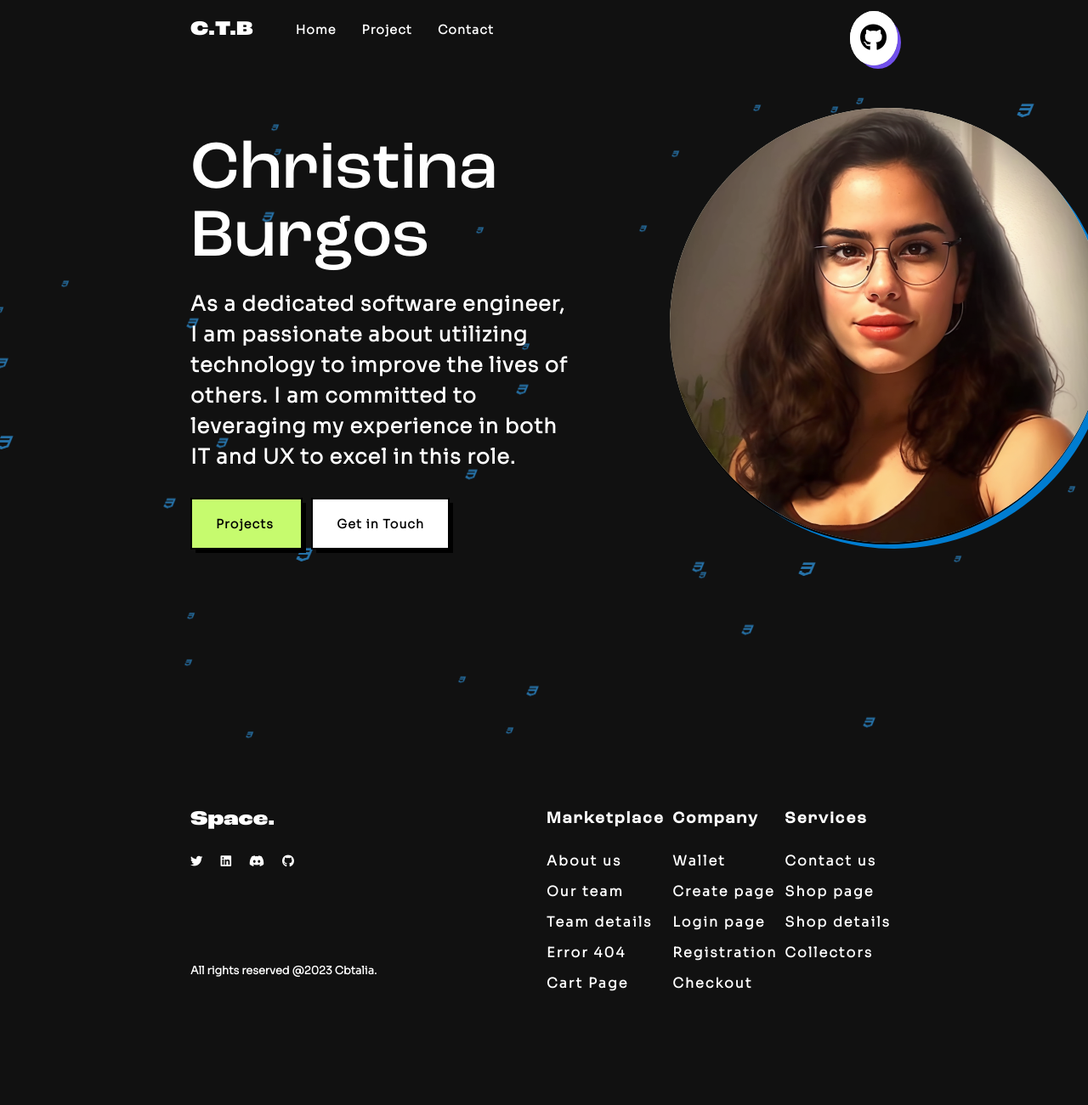
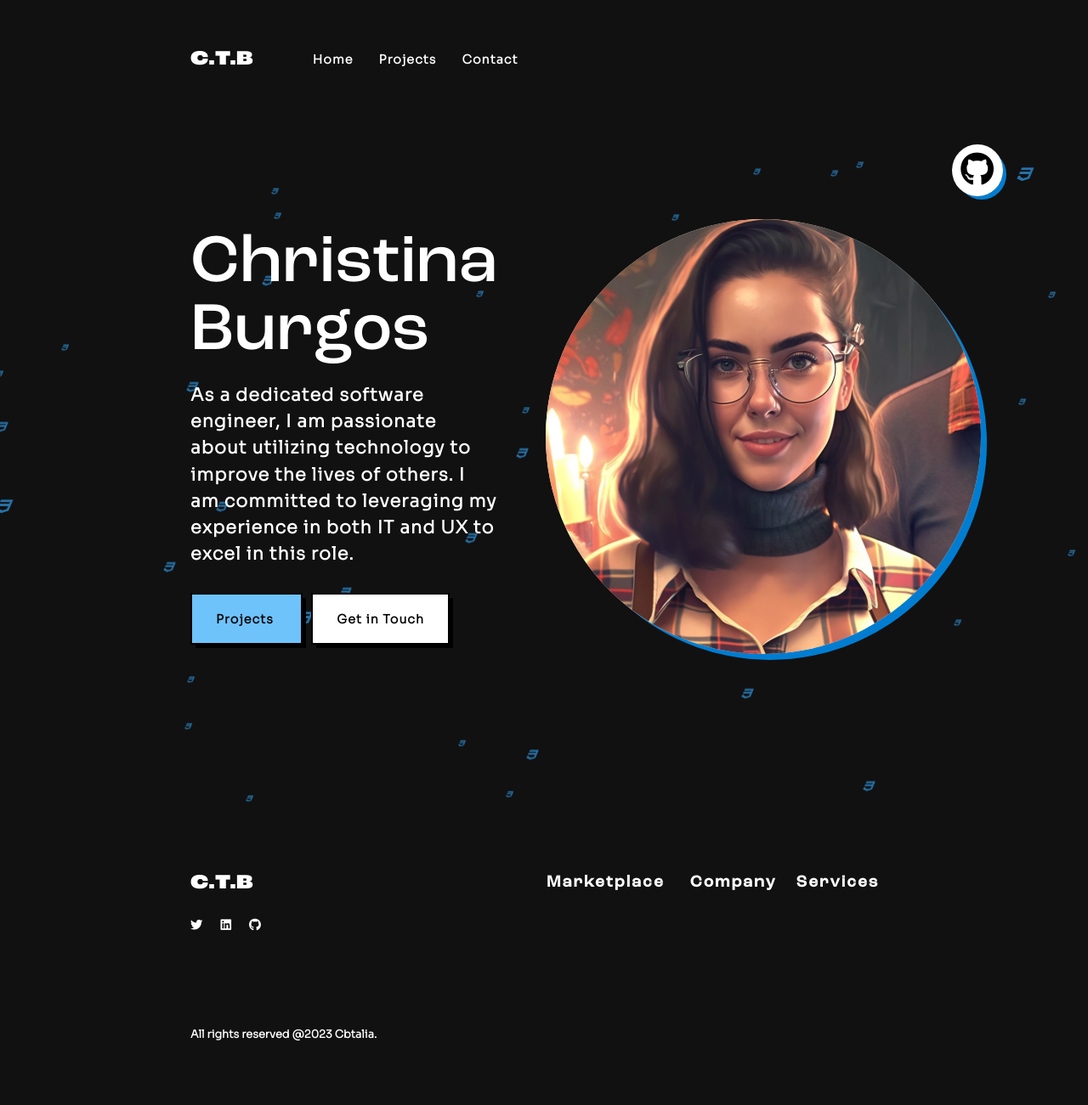
Before and after one commit to christinabrgs/Personal_Site, a plain HTML site: page www/PersonalSite/index.html in a window 1280 px wide. Shown: the whole page at 85% size. Before the commit the page ends 1226 px from the top, so only its background shows below. Drawn offline with Linux system fonts and the light colour scheme.

Commit message:
updated portfolio website

```diff
--- a/www/PersonalSite/index.html
+++ b/www/PersonalSite/index.html
@@ -16,6 +16,7 @@
 <!-- body -->
 <body>
 
+	<title> Chris' Services </title>
 
 <!-- title & navigation -->
 <div class="navcontainer">
@@ -31,7 +32,7 @@
 			Home
 		</a>
 		<a class="market" href="">
-			Project
+			Projects
 		</a>
 		<a class="blog" href="">
 			Contact
@@ -40,11 +41,7 @@
 
 	<!-- right navigation -->
 	<div class="right-nav">
-		<div class="navbutton-two">
-			<a class="EN" href="https://github.com/christinabrgs/">
-				<i class="fa-brands fa-github"></i>
-			</a>
-		</div>
+
 	</div>
 </div>
 
@@ -76,10 +73,17 @@
 
 	<!-- NFT Card -->
 	<div class="nftcardcontainer">
+		<div class="navbutton-two">
+			<a class="EN" target="_blank" href="https://github.com/christinabrgs/">
+				<i class="fa-brands fa-github"></i>
+			</a>
+		</div>
 		<!-- Top Half of Card -->
 		<div class="nftcard-top">
+			<div id="overlay">
 			<div class="cardimage">
-				<img class="cardimagesize" src="images/professional.png">
+				<img class="cardimagesize" src="images/professional2.png">
+			</div>
 			</div>
 		</div>
 		<span class="circleimage">
@@ -96,20 +100,20 @@
 	<!-- title & Socials -->
 	<div Class="Footer">
 		<div Class="FooterTitle">
-			Space.
+			C.T.B
 		</div>
 		<div Class="SocialsContainer">
-			<a Class="SocialsLink" href="">
+			<a Class="SocialsLink" target="_blank" href="https://twitter.com/ctaliab">
 				<i class="fa-brands fa-twitter"></i>
 			</a>
-			<a Class="SocialsLink" href="">
+			<a Class="SocialsLink" target="_blank" href="https://www.linkedin.com/in/christinatburgos/">
 				<i class="fa-brands fa-linkedin"></i>
 			</a>
-			<a Class="SocialsLink" href="">
-				<i class="fa-brands fa-discord"></i>
+			<a class="SocialsLink" target="_blank" href="https://github.com/christinabrgs/">
+				<i class="fa-brands fa-github"></i>
 			</a>
-			<a class="SocialsLink" href="https://github.com/christinabrgs/">
-				<i class="fa-brands fa-github"></i>
+			<a class="SocialsLink" target="_blank" href="https://github.com/christinabrgs/">
+				<!-- <i class="fa-brands fa-github"></i> -->
 			</a>
 		</div>
 		<div Class="FooterRights">
@@ -130,58 +134,6 @@
 			<th class="ResourceHeader">
 				Services
 			</th>
-			<tr>
-				<td>
-					About us
-				</td>
-				<td>
-					Wallet
-				</td>
-				<td>
-					Contact us
-				</td>
-			</tr>
-			<tr>
-				<td>
-					Our team
-				</td>
-				<td>
-					Create page
-				</td>
-				<td>
-					Shop page
-				</td>
-			</tr>
-			<tr>
-				<td>
-					Team details
-				</td>
-				<td>
-					Login page
-				</td>
-				<td>
-					Shop details
-				</td>
-			</tr>
-			<tr>
-				<td>
-					Error 404
-				</td>
-				<td>
-					Registration
-				</td>
-				<td>
-					Collectors
-				</td>
-			</tr>
-			<tr>
-				<td>
-					Cart Page
-				</td>
-				<td>
-					Checkout
-				</td>
-			</tr>
 		</table>
 
 	</div>
--- a/www/PersonalSite/style.css
+++ b/www/PersonalSite/style.css
@@ -23,8 +23,27 @@ body {
     width: 100%;
     margin:0 auto;
     padding:0px;
+    scrollbar-width: thin;
+  scrollbar-color: grey black;
+}
 
-}
+/* Works on Chrome, Edge, and Safari */
+*::-webkit-scrollbar {
+    width: 12px;
+  }
+
+  *::-webkit-scrollbar-track {
+    background: black;
+  }
+
+  *::-webkit-scrollbar-thumb {
+    background-color: #111111;
+    border-radius: 20px;
+    border: 3px solid #007dd1;
+  }
+
+
+
 
 a {
     text-decoration: none;
@@ -33,17 +52,20 @@ a {
     font-weight: 600;
 }
 
+a:hover {
+    color: rgb(255, 253, 117);
+}
 
 
 /* navigation */
 
 .navcontainer {
     display: flex;
-    padding: 15px 0 30px 0;
+    padding: 50px 0 0px 0;
     font-family: 'Sora', sans-serif;
     width: 65%;
     color: white;
-    margin: 0 auto;
+    margin: 0px auto;
 }
 
 .navcontainer a {
@@ -74,13 +96,17 @@ a {
     padding-right: 30px;
 }
 
+.home:hover, .market:hover, .blog:hover {
+    color: rgb(255, 253, 117);
+}
+
 .home {
-    padding-left: 50px;
+    padding-left: 70px;
 }
 
 .right-nav {
     height:40px;
-    margin-top: 10px;
+    margin-top: 50px;
     letter-spacing: 2px;
     display: flex;
     align-items: center;
@@ -88,16 +114,17 @@ a {
 
 
 .navbutton, .connect, .EN {
-    border: 2px solid;
-    padding: 10px 10px;
-    box-shadow: 5px 5px 0px -1px rgb(113, 80, 235);
-    -webkit-box-shadow: 5px 5px 0px -1px rgb(113, 80, 235);
-    -moz-box-shadow: 5px 5px 0px -1px rgb(113, 80, 235);
+    border: 0px solid;
+    padding: 5px 10px;
+    box-shadow: 5px 5px 0px -1px #007dd1;
+    -webkit-box-shadow: 5px 5px 0px -1px #007dd1;
+    -moz-box-shadow: 5px 5px 0px -1px #007dd1;
 }
 
 .navbutton-two {
+    position: relative;
     margin-left: 10px;
-    padding: 5px 0px;
+    padding: 5px 0px 0px 500px;
     border-radius: 0%;
 }
 
@@ -111,7 +138,7 @@ a {
 }
 
 .EN {
-    font-size: 2em;
+    font-size: 2.5em;
     font-weight: 700;
     letter-spacing: 1px;
     background-color: white;
@@ -123,11 +150,20 @@ a {
     color: black;
 }
 
+.navbutton-two a:hover {
+    color: #007dd1;
+}
+
+.navbutton-two i:hover {
+    color: #007dd1;
+}
+
 
 
 /* about */
 
 .head-background {
+    margin-top: 30px;
     width: 100%;
     height: 800px;
     background: url(images/Icon-Parallax.gif);
@@ -153,7 +189,7 @@ a {
     font-weight: 300;
     line-height: 100%;
     margin: 0;
-    padding-top: 65px;
+    padding-top: 100px;
     color: white;
 
 }
@@ -162,7 +198,7 @@ a {
 .about-descr {
     font-family: 'Sora', sans-serif;
     letter-spacing: 1px;
-    font-size: 1.5em;
+    font-size: 1.3em;
     font-weight: 700;
     line-height: 150%;
     margin: 0;
@@ -186,7 +222,7 @@ a {
 
 .aboutbutton-one {
     margin: 0 10px 0 0px;
-    background-color: #c6fb6e;
+    background-color: #6ec3fb;
 }
 
 .aboutbutton-two {
@@ -196,6 +232,9 @@ a {
 
 }
 
+.aboutbutton-two a:hover {
+    color: #007dd1;
+}
 
 /* NFT Card */
 
@@ -203,7 +242,7 @@ a {
     height:400px;
     flex: 1;
     text-align: center;
-    padding-left:10%;
+    padding-left:3%;
     font-family: 'Sora', sans-serif;
     letter-spacing: 0px;
 }
@@ -226,7 +265,7 @@ a {
 
 
 .cardimage {
-    border-bottom: 2px solid;
+    border-bottom: 0px solid;
     height: 32em;
     width: 32em;
     border-radius: 100%;
```
Also changed, not shown: www/PersonalSite/images/professional2.png (added).
